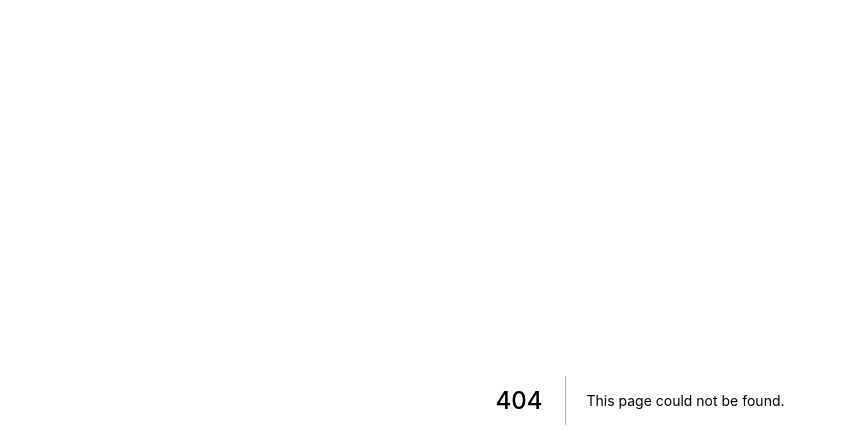
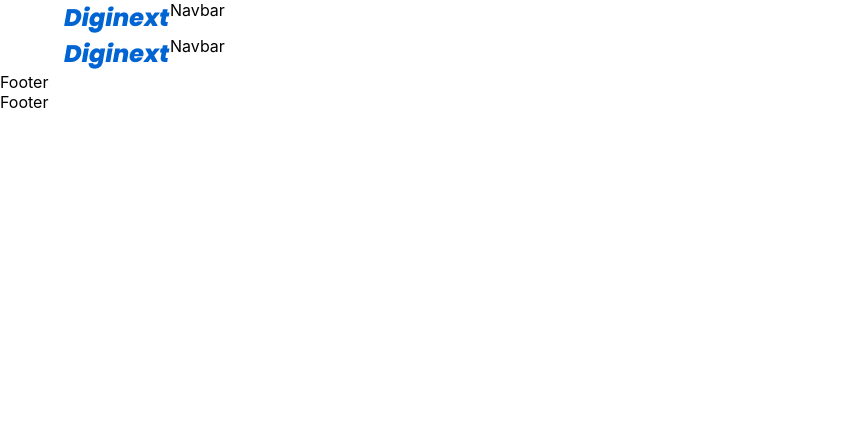
Before and after one commit to arvandmoe/diginext, a Next.js app: page /layout in a window 1280 px wide. Before the commit this address had no page. Shown: the top 448 px of the page, without its empty margins (0-846 px from the left). Built offline with nearby package versions, Linux system fonts and the light colour scheme.

Commit message:
add navbar and footer

```diff
--- a/pages/_app.tsx
+++ b/pages/_app.tsx
@@ -1,8 +1,13 @@
 import '../styles/globals.css'
 import type { AppProps } from 'next/app'
+import Layout from './layout'
 
 function MyApp({ Component, pageProps }: AppProps) {
-  return <Component {...pageProps} />
+  return (
+    <Layout>
+      <Component {...pageProps} />
+    </Layout>
+  )
 }
 
 export default MyApp
--- /dev/null
+++ b/pages/layout.tsx
@@ -0,0 +1,12 @@
+import Footer from 'shared/layout/Footer'
+import Navbar from 'shared/layout/Navbar'
+
+export default function Layout({ children }) {
+  return (
+    <>
+      <Navbar />
+      <main>{children}</main>
+      <Footer />
+    </>
+  )
+}
--- /dev/null
+++ b/src/shared/layout/Footer.tsx
@@ -0,0 +1,9 @@
+import React from 'react'
+
+const Footer = () => {
+  return (
+    <div>Footer</div>
+  )
+}
+
+export default Footer
--- /dev/null
+++ b/src/shared/layout/Navbar.tsx
@@ -0,0 +1,16 @@
+import React from 'react'
+import logo from 'public/images/diginext.png'
+import { Container, Stack } from '@mui/material'
+
+const Navbar = () => {
+  return (
+    <Container>
+      <Stack direction="row">
+        <img src={logo.src} />
+        <div>Navbar</div>
+      </Stack>
+    </Container>
+  )
+}
+
+export default Navbar
```
Also changed, not shown: public/images/diginext.png (added).
